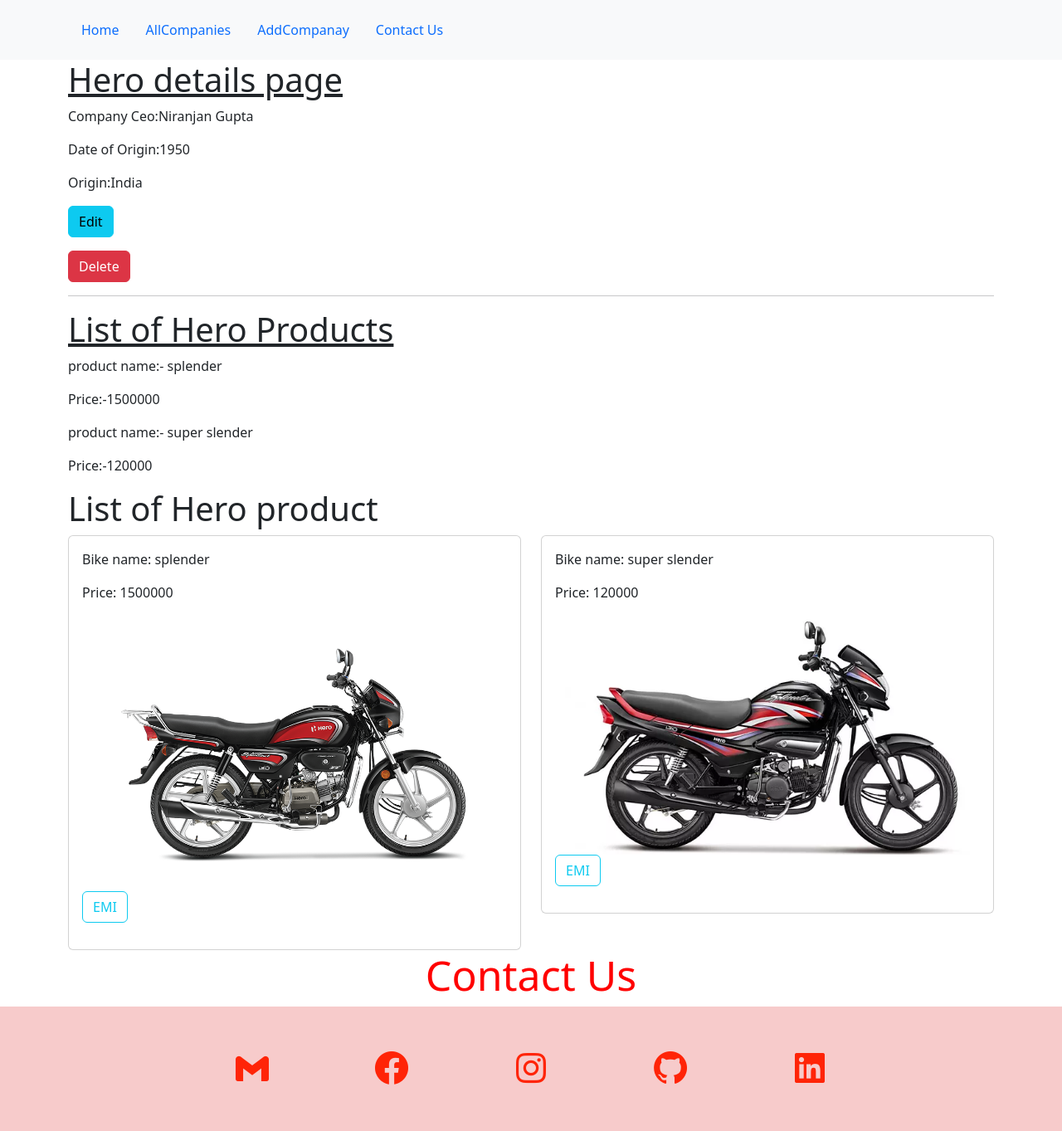
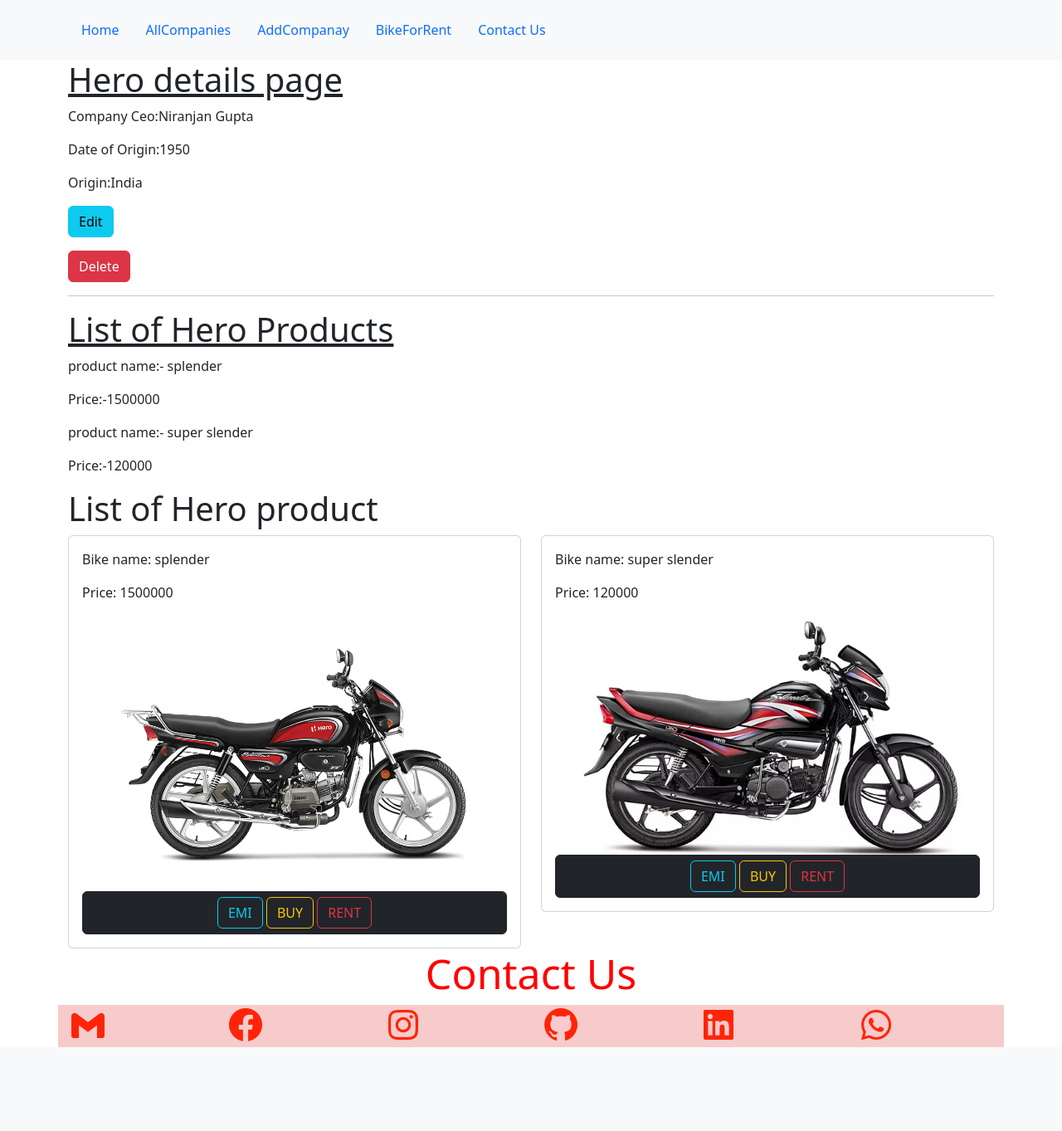
Before and after one commit to Dilip22682/cbv, a Django app: page /companies/1/ in a window 1280 px wide. Shown: the whole page at 83% size. After the commit the page ends 1262 px from the top, so only its background shows below. Run offline with Django 5.2, Linux system fonts and the light colour scheme; data comes from the database, SQL or seed files in the repository.

Commit message:
Add RentBooking model and related functionality for bike rentals

```diff
--- a/cbvapp/admin.py
+++ b/cbvapp/admin.py
@@ -1,6 +1,10 @@
 from django.contrib import admin
-from cbvapp.models import Company,Products
+from cbvapp.models import Company,Products,RentBooking
 
 # Register your models here.
 admin.site.register(Company)
 admin.site.register(Products)
+
+@admin.register(RentBooking)
+class RentBike(admin.ModelAdmin):
+    list_display=['customer_name','customer_mobile','customer_ID','customer_driving_licence_id','Bike_name','bike_number']
--- a/cbvapp/models.py
+++ b/cbvapp/models.py
@@ -29,3 +29,15 @@ class Products(models.Model):
 
     def __str__(self):
         return self.product_name
+
+
+class RentBooking(models.Model):
+    customer_name=models.CharField(max_length=50)
+    customer_mobile=models.IntegerField()
+    customer_ID=models.CharField(max_length=40)
+    customer_driving_licence_id=models.CharField(max_length=80)
+    Bike_name=models.CharField(max_length=50)
+    bike_number=models.IntegerField()
+
+    def __str__(self):
+        return self.customer_name
--- a/cbvapp/templates/cbvapp/company_detail.html
+++ b/cbvapp/templates/cbvapp/company_detail.html
@@ -54,11 +54,19 @@
           {% else %}
           <p>No image</p>
           {% endif %}
-          <p>
+
+
+          <button type="button" class="btn btn-dark">
             <a href="{% url 'emi' id=product.id %}" class="btn btn-outline-info"
-              >EMI</a
-            >
-          </p>
+               >EMI</a>
+
+               <a href="{% url 'rent'  %}" class="btn btn-outline-warning">BUY</a>
+                <a href="{% url 'rent'  %}" class="btn btn-outline-danger"
+              >RENT</a>
+
+          </button>
+
+
         </div>
       </div>
       {% endfor %}
--- a/cbvapp/templates/cbvapp/company_list.html
+++ b/cbvapp/templates/cbvapp/company_list.html
@@ -21,8 +21,6 @@
                   <img src="{{ comp.logo.url }}" alt='nologo' style='height:180px; align:center;'>
                 {% endif %}
               <div class="card-body">
-
-                {% comment %} <a href="#" class="btn btn-primary">Go somewhere</a> {% endcomment %}
                 <a class="btn btn-primary" href="{% url 'detail' comp.id %}">{{ comp.name }}</a> <br><br>
                 <p>Origin: {{ comp.origin }}</p>
               </div>
--- a/cbvapp/urls.py
+++ b/cbvapp/urls.py
@@ -11,5 +11,7 @@ urlpatterns=[
     path("edit/<int:pk>/",views.UpdateCompany.as_view(),name='edit'),
     path("delete/<int:pk>/",views.DelCompany.as_view(),name='delete'),
     path('emi/<int:id>',views.displayEmi,name='emi'),
+    # path('rent/',views.BikeRent.as_view(),name='rent'),
+    path('rent/',views.BikeRent,name='rent'),
 
 ]
--- a/cbvapp/views.py
+++ b/cbvapp/views.py
@@ -2,8 +2,9 @@ from django.shortcuts import render,redirect
 from django.views import View
 from django.http import HttpResponse
 from django.views.generic import View,TemplateView,ListView,DetailView,CreateView,UpdateView,DeleteView,FormView
-from cbvapp.models import Company,Products
+from cbvapp.models import Company,Products,RentBooking
 from django.urls import reverse_lazy
+from cbvapp.forms import Form_RentBooking
 # from cbvapp.forms import EmiCalform
 # from .forms import EmiForm
 
@@ -30,6 +31,22 @@ class UpdateCompany(UpdateView):
 class DelCompany(DeleteView):
     model=Company
     success_url=reverse_lazy('list')
+
+# class BikeRent(CreateView):
+#     model=RentBooking
+#     fields='__all__'
+
+def BikeRent(request):
+    if request.method == 'POST':
+        fm=Form_RentBooking(request.POST)
+        if fm.is_valid():
+            fm.save()
+            return redirect('rent')
+    else:
+        fm=Form_RentBooking()
+    return render(request,'cbvapp/rentbooking_form.html',{'f1':fm})
+
+
 
 
 # this for emi from
--- a/templates/base.html
+++ b/templates/base.html
@@ -36,6 +36,19 @@
           }
 
 }
+.foo{
+ background-color:rgb(247, 203, 203);
+    a{
+          color:rgb(255, 36, 7);
+
+          }
+          a:hover{
+              color:blue;
+          }
+}
+.foo1{
+  background-color:rgb(247, 203, 203);
+}
 
 .ico li{
     list-style-type:none;
@@ -53,9 +66,9 @@
                     <li class="nav-item"><a class="nav-link" href="{% url 'home' %}">Home</a></li>
                     <li class="nav-item"><a class="nav-link" href="{% url 'list' %}">AllCompanies</a></li>
                     <li class="nav-item"><a class="nav-link" href="{% url 'create' %}">AddCompanay</a></li>
+                    <li class="nav-item"><a class="nav-link" href="{% url 'rent' %}">BikeForRent</a></li>
                     <li class="nav-item"><a class="nav-link" href="{% url 'home' %}">Contact Us</a></li>
-                    {% comment %} <li class="nav-item"><a class="nav-link" href="#">Home</a></li>
-                    <li class="nav-item"><a class="nav-link" href="#">Home</a></li> {% endcomment %}
+
                 </ul>
             </div>
         </div>
@@ -64,15 +77,35 @@
 
     {% endblock %}
 
-    <div class="foo">
+    {% comment %} footer {% endcomment %}
+
+    {% comment %} <div class="foo">
   <h4 style="text-align:center;color:red;font-weight:300px; font-size:50px;">Contact Us</h4>
   <div class="ico">
     <li><a href="https://mail.google.com/mail/u/0/#inbox"><i class='bx bxl-gmail bx-lg' ></i></a></li>
     <li><a href="https://www.facebook.com/"><i class='bx bxl-facebook-circle bx-lg '></i></a></li>
     <li><a href="https://www.instagram.com/"><i class='bx bxl-instagram bx-lg'></i></a></li>
     <li><a href="https://github.com/Dilip22682"><i class='bx bxl-github bx-lg'></i></a></li>
-    <li><a href="https://www.linkedin.com/in/dilip-kumar-patel-916168210?utm_source=share&utm_campaign=share_via&utm_content=profile&utm_medium=android_app"><i class='bx bxl-linkedin-square bx-lg'></i></i></a></li>
+    <li><a href="https://www.linkedin.com/in/dilip-kumar-patel-916168210?utm_source=share&utm_campaign=share_via&utm_content=profile&utm_medium=android_app"><i class='bx bxl-linkedin-square bx-lg'></i></a></li>
+    <li><a href="tel:6386698515"><i class='bx bx-phone-call bx-lg'></i></a></li>
+    <li><a href="https://web.whatsapp.com/"><i class='bx bxl-whatsapp bx-lg'></i></a></li>
   </div>
+  </div>
+</div> {% endcomment %}
+
+
+<div class="container">
+  <h4 style="text-align:center;color:red;font-weight:300px; font-size:50px;">Contact Us</h4>
+  <div class="row foo1">
+    <div class="col-2 foo"><a href="https://mail.google.com/mail/u/0/#inbox"><i class='bx bxl-gmail bx-lg' ></i></a></div>
+    <div class="col-2 foo"><a href="https://www.facebook.com/"><i class='bx bxl-facebook-circle bx-lg '></i></a></div>
+    <div class="col-2 foo"><a href="https://www.instagram.com/"><i class='bx bxl-instagram bx-lg'></i></a></div>
+    <div class="col-2 foo"><a href="https://github.com/Dilip22682"><i class='bx bxl-github bx-lg'></i></a></div>
+    <div class="col-2 foo"><a href="https://www.linkedin.com/in/dilip-kumar-patel-916168210?utm_source=share&utm_campaign=share_via&utm_content=profile&utm_medium=android_app"><i class='bx bxl-linkedin-square bx-lg'></i></a></div>
+    <div class="col-2 foo"><a href="https://web.whatsapp.com/"><i class='bx bxl-whatsapp bx-lg'></i></a></div>
+
+  </div>
+
 </div>
 
 </body>
```
Also changed, not shown: cbvapp/forms.py (+9 -0 lines), cbvapp/templates/cbvapp/rentbooking_form.html (added, +17 -0 lines), templates/index.html (+3 -11 lines), cbvapp/migrations/0005_rentbooking_delete_emiform.py (added), db.sqlite3.
